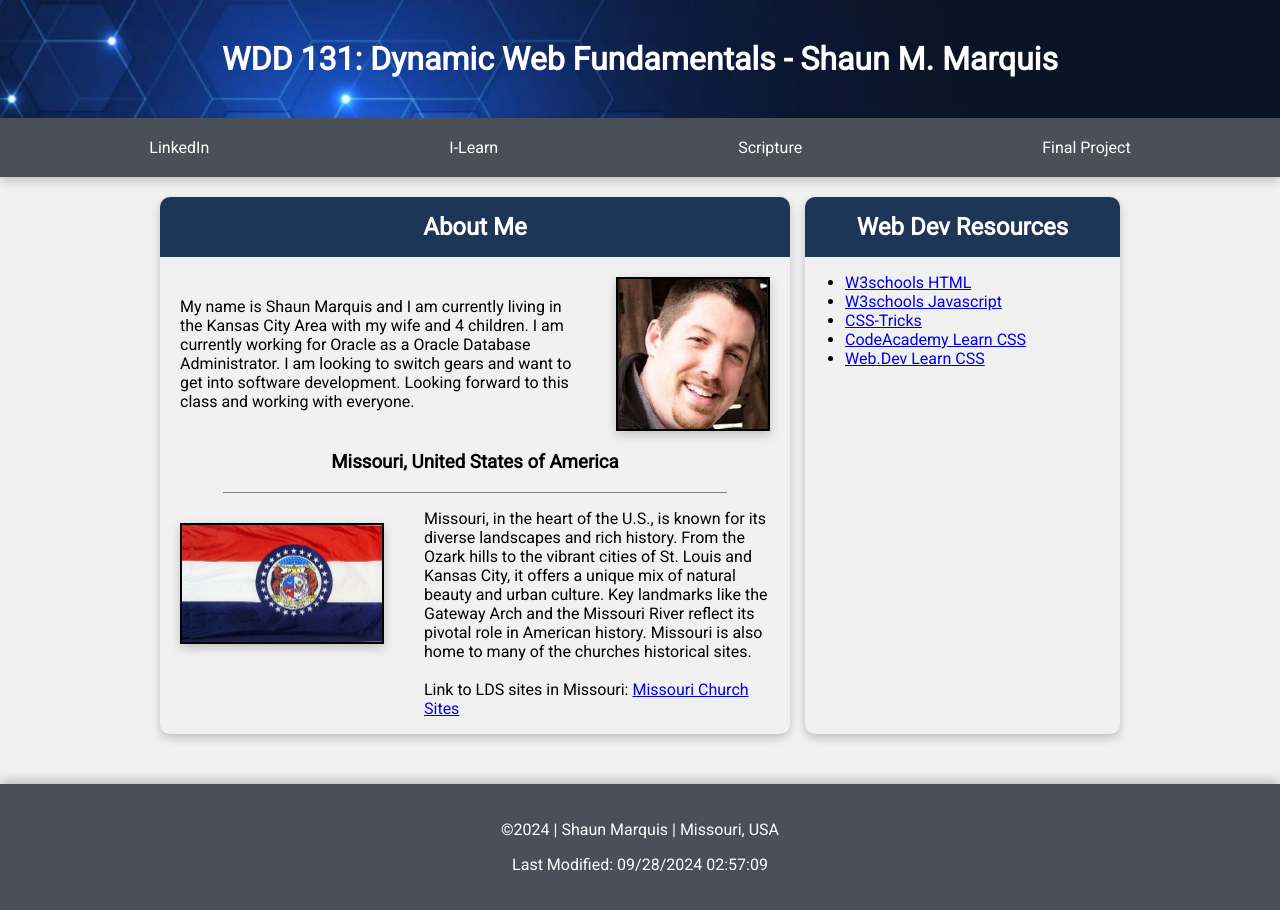
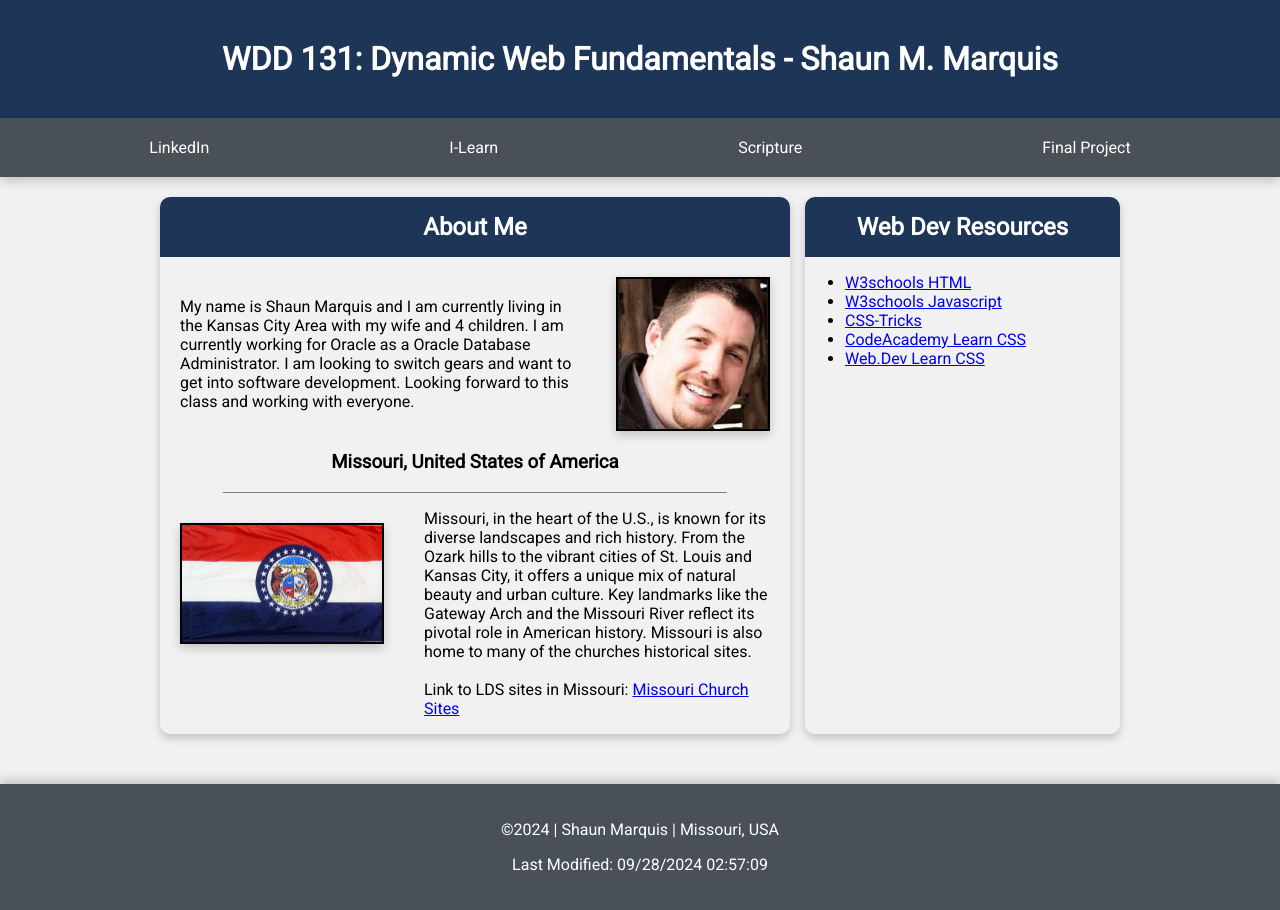
Before and after one commit to smarquis20/wdd131, a plain HTML site: page index.html in a window 1280 px wide. Drawn offline with Linux system fonts and the light colour scheme.

Commit message:
Color change

```diff
--- a/styles/base.css
+++ b/styles/base.css
@@ -3,7 +3,7 @@ header {
 }
 
 .title {
-    background-image: url("../images/web-banner.jpg");
+    background-color: #1d3557;
     background-size: cover;
     text-align: center;
 }
```
